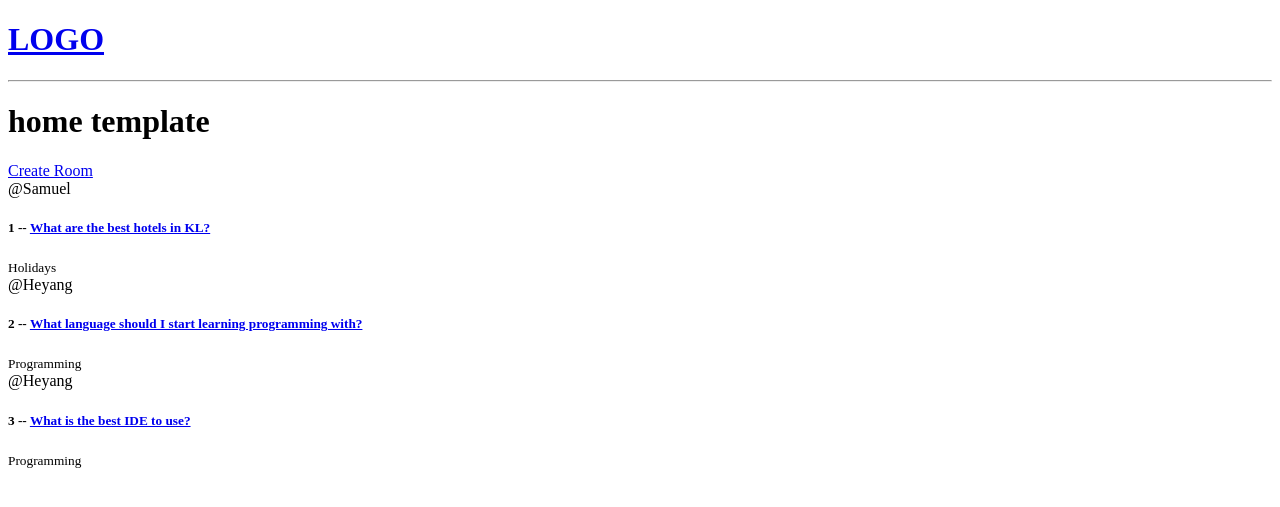
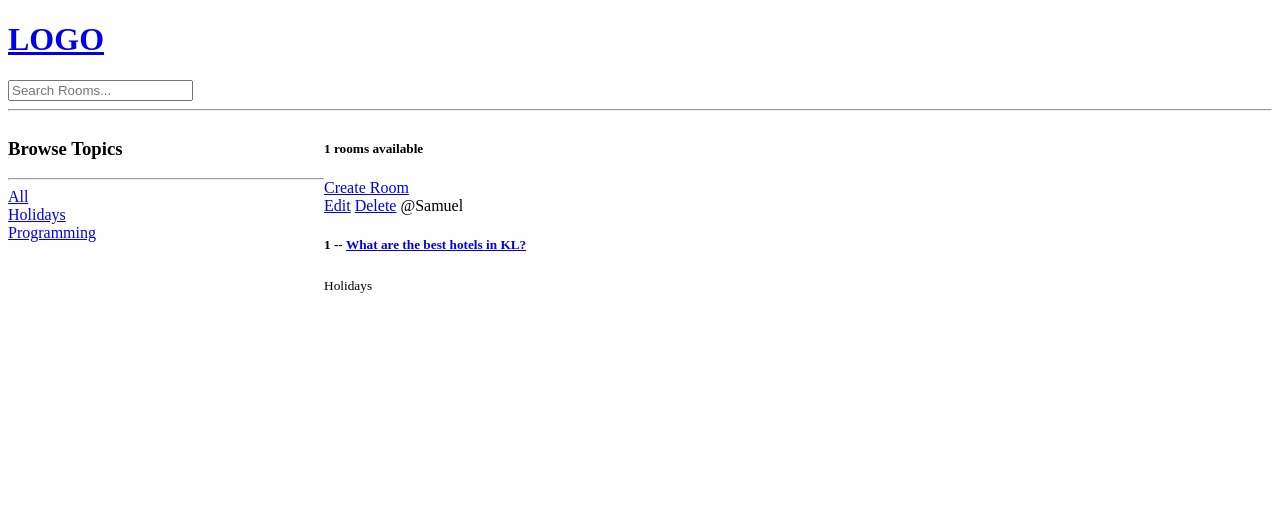
Before and after one commit to SamuelKhoo2003/ChatForm, a Django app: a page that uses templates/navbar.html in a window 1280 px wide. Shown: the top 507 px of the page. Run offline with Django 4.2, Linux system fonts and the light colour scheme; data comes from the database, SQL or seed files in the repository; both versions use the stored data as it was after the commit.

Commit message:
search bar updated

```diff
--- a/base/models.py
+++ b/base/models.py
@@ -20,6 +20,9 @@
     updated = models.DateTimeField(auto_now=True)
     created = models.DateTimeField(auto_now_add=True)
 
+    class Meta:
+        ordering = ['-updated', '-created']
+
     def __str__(self):
         return self.name
 
--- a/base/templates/base/homepg.html
+++ b/base/templates/base/homepg.html
@@ -2,23 +2,50 @@
 
 {% block content %}
 
-<h1>home template</h1>
+<style>
+    .home-container{
+        display: grid;
+        grid-template-columns: 1fr 3fr;
+    }
+</style>
 
-<div>
-    <a href="{% url 'create-room' %}">Create Room</a>
+
+<div class="home-container">
 
     <div>
-        {% for room in rooms %}
+        <h3>Browse Topics</h3>
+        <hr>
+
         <div>
-            <span>@{{room.host.username}}</span>
-            <h5>{{room.id}} -- <a href="{% url 'room' room.id %}">{{room.name}}</a></h5>
-            <small>{{room.topic.name}}</small>
+            <a href="{% url 'home' %}">All</a>
         </div>
 
+        {% for topic in topics %}
+        <div>
+            <a href="{% url 'home' %}?q={{topic.name}}">{{topic.name}}</a>
+        </div>
         {% endfor %}
 
     </div>
 
+    <div>
+        <h5>{{room_count}} rooms available</h5>
+        <a href="{% url 'create-room' %}">Create Room</a>
+
+        <div>
+            {% for room in rooms %}
+            <div>
+                <a href="{% url 'update-room' room.id %}">Edit</a>
+                <a href="{% url 'delete-room' room.id %}">Delete</a>
+                <span>@{{room.host.username}}</span>
+                <h5>{{room.id}} -- <a href="{% url 'room' room.id %}">{{room.name}}</a></h5>
+                <small>{{room.topic.name}}</small>
+            </div>
+
+            {% endfor %}
+
+        </div>
+    </div>
 </div>
 
 {% endblock %}
--- a/base/templates/base/room_form.html
+++ b/base/templates/base/room_form.html
@@ -6,7 +6,7 @@
 <div>
     <form method="POST" action="">
         {% csrf_token %}
-        {{form}}
+        {{form.as_p}}
         <input type="submit" value="Submit" />
     </form>
 </div>
--- a/base/urls.py
+++ b/base/urls.py
@@ -4,7 +4,9 @@
 urlpatterns = [
     path('', views.home, name="home"),
     path('room/<str:pk>/', views.room, name="room"),
-    path('create-room/', views.createroom, name="create-room")
+    path('create-room/', views.createroom, name="create-room"),
+    path('update-room/<str:pk>/', views.updateroom, name="update-room"),
+    path('delete-room/<str:pk>/', views.deleteroom, name="delete-room"),
 ]
 
 #pk is for the primary key which is basically like an ID
--- a/base/views.py
+++ b/base/views.py
@@ -1,6 +1,6 @@
-from django.shortcuts import render
-from django.http import HttpResponse
-from .models import Room
+from django.shortcuts import render, redirect
+from django.db.models import Q
+from .models import Room, Topic
 from .forms import RoomForm
 # Create your views here.
 
@@ -11,8 +11,16 @@
 # ]
 
 def home(request):
-    rooms = Room.objects.all()
-    context = {'rooms':rooms}
+    q = request.GET.get('q') if request.GET.get('q') != None else ''
+    rooms = Room.objects.filter(
+        Q(topic__name__icontains=q) |
+        Q(name__icontains=q) |
+        Q(description__icontains=q)
+    )
+    topics = Topic.objects.all()
+    room_count = rooms.count()
+
+    context = {'rooms':rooms, 'topics': topics, 'room_count': room_count}
     return render(request, 'base/homepg.html', context)
 
 def room(request, pk):
@@ -26,6 +34,33 @@
 # note the pk in rooms which is also used in urls, we can use pk as an id as it will always be unique
 
 def createroom(request):
-    form = RoomForm
+    form = RoomForm()
+    if request.method == 'POST':
+        print(request.POST)
+        form = RoomForm(request.POST)
+        if form.is_valid():
+            form.save()
+            return redirect ('home')
+
     context = {'form': form}
     return render(request, 'base/room_form.html', context)
+
+def updateroom(request, pk):
+    room = Room.objects.get(id=pk)
+    form = RoomForm(instance=room)
+
+    if request.method == 'POST':
+        form = RoomForm(request.POST, instance=room)
+        if form.is_valid():
+            form.save()
+            return redirect('home')
+
+    context = {'form': form}
+    return render(request, 'base/room_form.html', context)
+
+def deleteroom(request, pk):
+    room = Room.objects.get(id=pk)
+    if request.method == 'POST':
+        room.delete()
+        return redirect('home')
+    return render(request, 'base/delete.html', {'obj':room})
--- a/templates/navbar.html
+++ b/templates/navbar.html
@@ -2,4 +2,8 @@
     <h1>LOGO</h1>
 </a>
 
+<form method="GET" action="{% url 'home' %}">
+    <input type="text" name="q" placeholder="Search Rooms..." />
+
+</form>
 <hr>
```
Also changed, not shown: base/templates/base/delete.html (added, +14 -0 lines), db.sqlite3.
